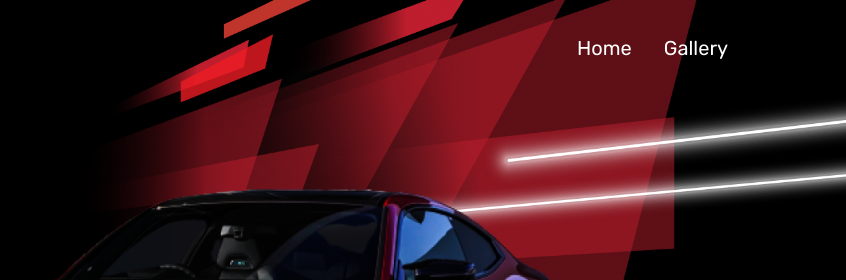
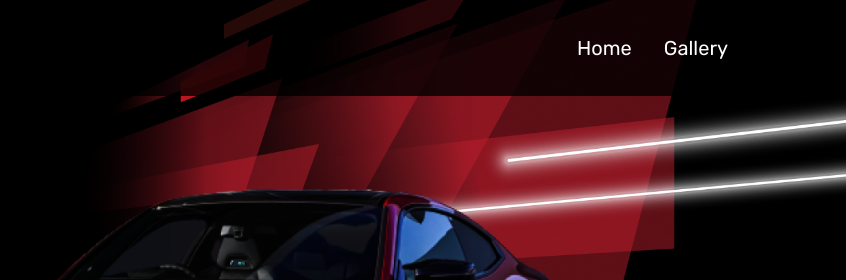
Before and after one commit to zhafranth/cimb, a website: page src/index.html in a window 1280 px wide. Shown: the top 280 px of the page, 434-1280 px from the left. Drawn offline with nearby package versions, Linux system fonts and the light colour scheme.

Commit message:
add fixed navbar

```diff
--- a/src/index.html
+++ b/src/index.html
@@ -84,7 +84,9 @@
       </div>
     </div>
     <!-- Header -->
-    <header class="min-h-[80px] absolute top-0 left-0 right-0 py-6 z-40">
+    <header
+      class="min-h-[80px] fixed bg-black bg-opacity-80 top-0 left-0 right-0 py-6 z-50"
+    >
       <nav class="container flex justify-between items-center">
         <img src="./asset/logo.svg" alt="logo" />
         <div
@@ -169,6 +171,7 @@
               );
             "
           >
+            <div>
               <h3
                 class="font-RacingSans text-2xl text-white font-bld text-center mb-12"
               >
@@ -204,6 +207,22 @@
               >
                 Submit
               </button>
+            </div>
+            <!-- <div
+              class="min-h-[506px] flex flex-col gap-y-6 justify-center items-center text-white"
+            >
+              <h2 class="text-4xl font-RacingSans">Thank you</h2>
+              <div class="w-1/4">
+                <img
+                  src="./asset/success.png"
+                  alt="success"
+                  class="object-cover w-full"
+                />
+              </div>
+              <p class="font-RacingSans text-center text-2xl">
+                Our customer service will contact you as soon as possible!
+              </p>
+            </div> -->
           </div>
         </div>
       </div>
```
Also changed, not shown: src/asset/success.png (added), src/output.css. Lines whose indentation alone changed are shown as unchanged.
